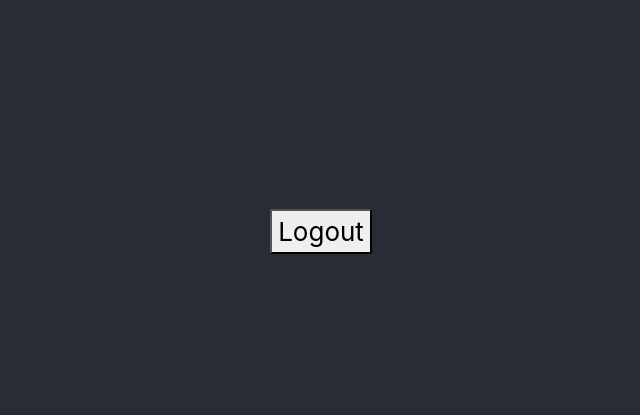
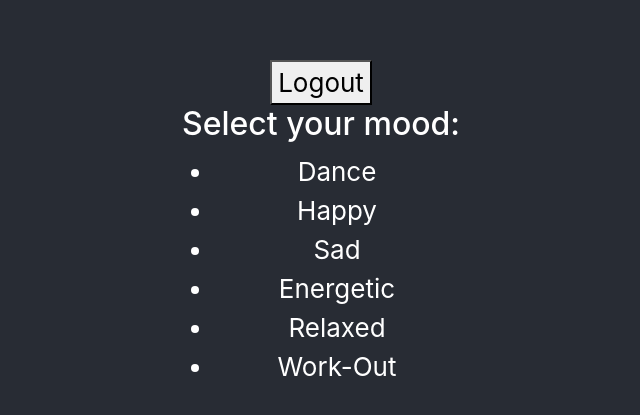
Before and after one commit to code2dream/MSC_WebDevProject, a React (Create React App) app: page / in a window 1280 px wide. Shown: the part 169-584 px from the top of the page, without its empty margins (319-959 px from the left). Built offline with nearby package versions, Linux system fonts and the light colour scheme.

Commit message:
API calls for recommended tracks

```diff
--- a/src/App.js
+++ b/src/App.js
@@ -1,6 +1,8 @@
 import React from "react";
 import './App.css';
 import { useEffect, useState } from "react";
+import MoodSelection from "./MoodSelection";
+import RecommendedTracks from "./RecommendedTracks";
 
 function App() {
 
@@ -9,6 +11,11 @@ function App() {
   const AUTH_ENDPOINT = "https://accounts.spotify.com/authorize";
   const RESPONSE_TYPE = "token";
 
+
+
+
+
+  //Token Generation
   const [token,setToken] = useState([]);
 
   useEffect(() => {
@@ -23,24 +30,47 @@ function App() {
       setToken(token);
     }
 
-  }, [])
+  }, []);
 
+  //Logout Button
   const logout = () => {
     setToken("");
     window.localStorage.removeItem("token");
   }
+
+  const [selectedMood, setSelectedMood] = useState('');
+
+  const handleMoodSelect = (mood) => {
+    setSelectedMood(mood);
+  }
+
 
   return(
     <div className="App">
       <header className="App-header">
         {!token ?
         <a href={`${AUTH_ENDPOINT}?client_id=${CLIENT_ID}&redirect_uri=${REDIRECT_URI}&response_type=${RESPONSE_TYPE}`}>Login to Spotify</a>
-      : <button className="btn-primary" onClick={logout}>Logout</button>}
+        : <button className="Logout_Button btn-primary" onClick={logout}>Logout</button>}
+
+        {token ?
+
+         <div>
+
+          <MoodSelection onMoodSelect={handleMoodSelect}/>
+          {selectedMood && <RecommendedTracks selectedMood={selectedMood}/>}
+
+         </div>
+
+
+          : <hr></hr>
+
+        }
       </header>
 
     </div>
-);
+  )
+};
 
-}
+
 
 export default App;
--- a/src/MoodSelection.js
+++ b/src/MoodSelection.js
@@ -1,13 +1,14 @@
 import React from "react";
 import { useState } from 'react';
 
-const MoodSelection = () => {
+const MoodSelection = ({onMoodSelect}) => {
   const [selectedMood, setSelectedMood] = useState('');
 
   const moods = ['Dance','Happy', 'Sad', 'Energetic', 'Relaxed', 'Work-Out'];
 
   const handleMoodSelection = (mood) => {
     setSelectedMood(mood);
+    onMoodSelect(mood);
   };
 
   return (
@@ -24,7 +25,6 @@ const MoodSelection = () => {
           </li>
         ))}
       </ul>
-      {selectedMood && <p>Your selected mood: {selectedMood}</p>}
     </div>
   );
 };
```
Lines whose indentation alone changed are shown as unchanged.
